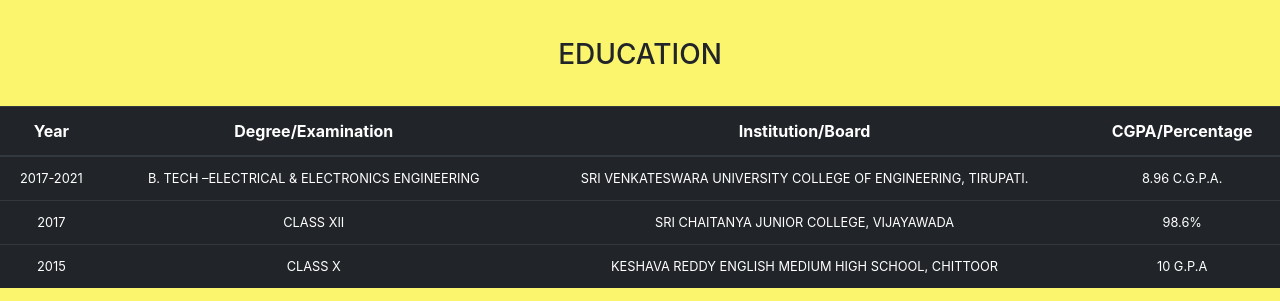
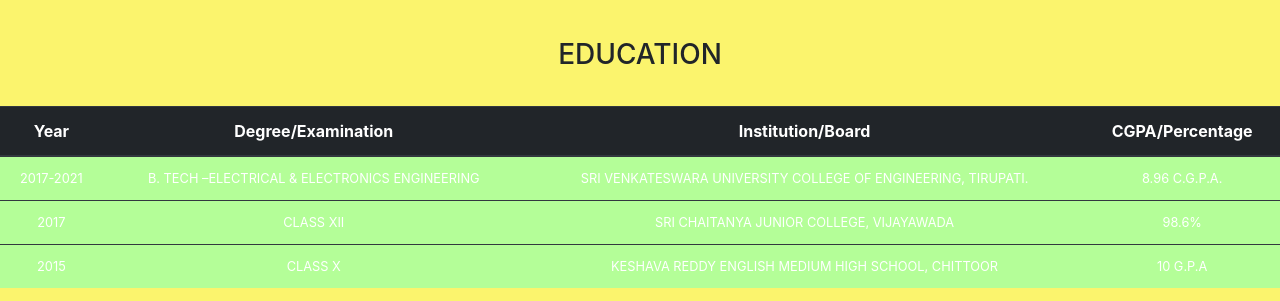
Before and after one commit to ShinobiSteve/manoj, a plain HTML site: page aboutme.html in a window 1280 px wide. Shown: the top 301 px of the page. Drawn offline with nearby package versions, Linux system fonts and the light colour scheme.

Commit message:
Update styleaboutme.css

```diff
--- a/css/styleaboutme.css
+++ b/css/styleaboutme.css
@@ -5,7 +5,9 @@
 .carousel-item h3{
   font-weight: lighter;
 }
-
+.table-dark{
+  background-color: #B4FE98;
+}
 td{
   font-size: 80%;
 }
```
